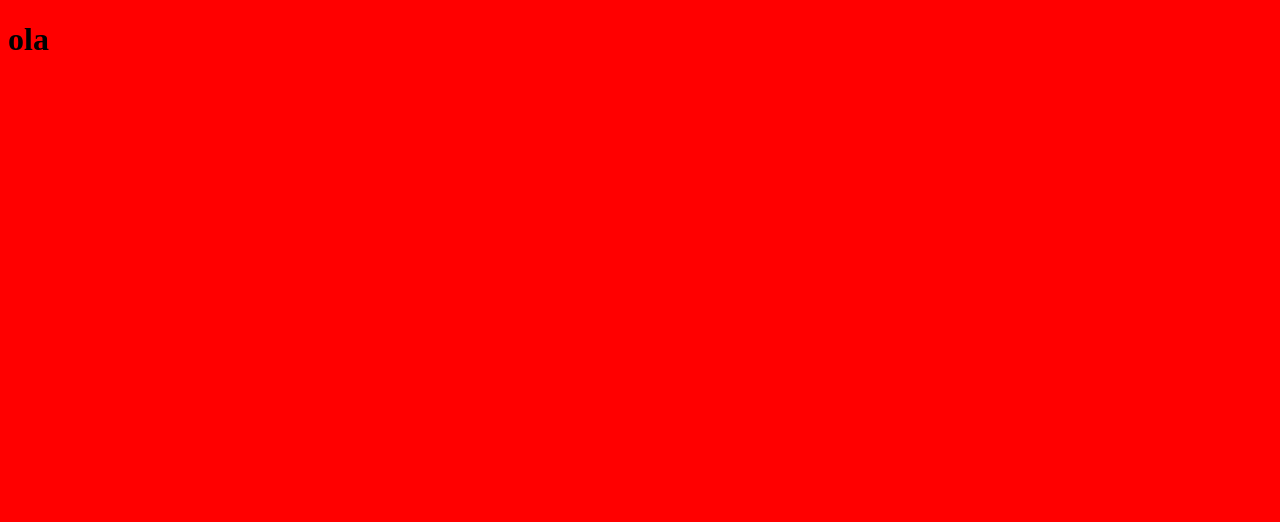
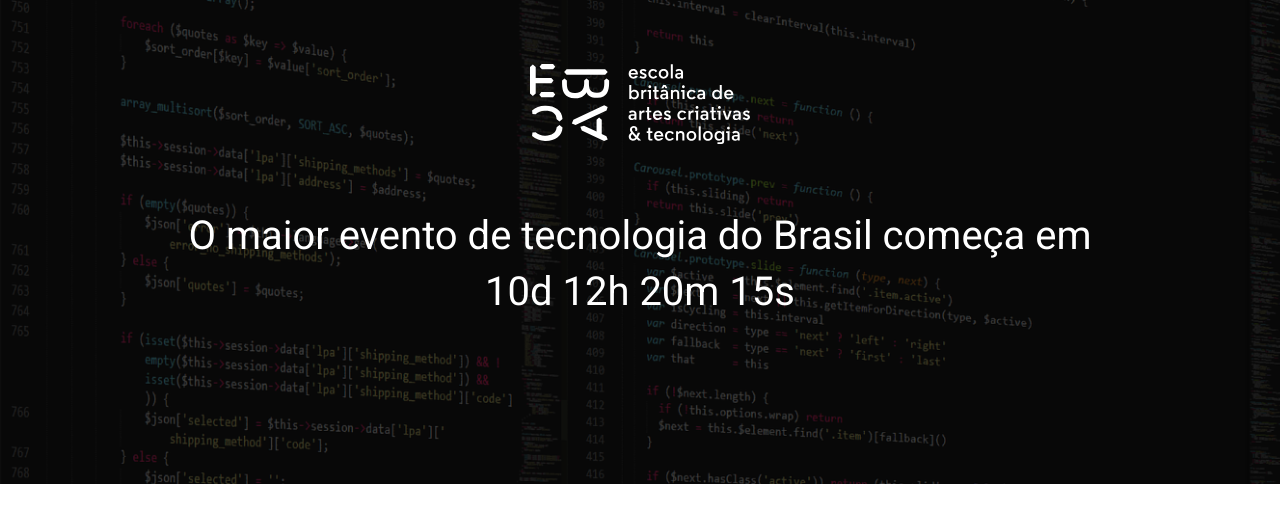
Before and after one commit to HugoRodriguesPFE/landing_page_ebac_tech_talks, a website built with Parcel: page src/index.html in a window 1280 px wide. Built offline with nearby package versions, Linux system fonts and the light colour scheme.

Commit message:
criando o hero

```diff
--- a/src/index.html
+++ b/src/index.html
@@ -5,9 +5,19 @@
     <meta name="viewport" content="width=device-width, initial-scale=1.0">
     <title>Document</title>
     <link rel="stylesheet" href="styles/main.scss">
+    <link rel="preconnect" href="https://fonts.googleapis.com">
+    <link rel="preconnect" href="https://fonts.gstatic.com" crossorigin>
+    <link href="https://fonts.googleapis.com/css2?family=Lobster&family=Roboto:ital,wght@0,100..900;1,100..900&display=swap" rel="stylesheet">
 </head>
 <body>
-    <h1>ola</h1>
+    <header class="hero">
+        <div class="container">
+            <img class="hero__logo" src="./images/ebac_logo.svg" alt="">
+            <p class="hero__text">
+                O maior evento de tecnologia  do Brasil começa em 10d 12h 20m 15s
+            </p>
+        </div>
+    </header>
 </body>
 
 <script src="scripts/main.js"></script>
--- /dev/null
+++ b/src/styles/_hero.scss
@@ -0,0 +1,53 @@
+.hero{
+    padding-top: 64px;
+    padding-bottom: 100px;
+    background-image: url(../images/fundo.png);
+    background-repeat: no-repeat;
+    background-size: cover;
+    position: relative;
+
+    .container{
+        position: relative;
+    }
+
+    &::before
+{
+    position: absolute;
+    top: 0;
+    left: 0;
+    width: 100%;
+    height: 100%;
+    background-color: #000;
+    content: "";
+    opacity: 0.7;
+
+}
+    &__text{
+        margin-top: 64px;
+        margin-bottom: 64px;
+        font-size: 40px;
+        line-height: 56px;
+        font-weight: 800px;
+
+        text-align: center;
+    }
+
+    &__logo{
+
+        margin: 0 auto;
+        height: 80px;
+        display: block;
+    }
+
+    @media(max-width: 640px){
+        padding: 40px 0;
+        &__logo{
+            height: 40px;
+        }
+        &__text{
+            font-size: 22px;
+            line-height: 24px;
+            margin: 24px 0;
+        }
+    }
+}
--- a/src/styles/main.scss
+++ b/src/styles/main.scss
@@ -1,3 +1,23 @@
-body{
-    background-color: red;
+@use 'hero';
+*{
+    margin: 0;
+    padding: 0;
+    box-sizing: border-box;
+    font-family: Roboto, sans-serif;
+    color: #fff;
 }
+
+.container{
+    max-width: 960px;
+    width: 100%;
+    margin: 0 auto;
+
+    @media(max-width: 640px){
+        max-width: 80%;
+    }
+
+    @media(max-width: 1024px){
+        max-width: 90%;
+
+    }
+}
```
